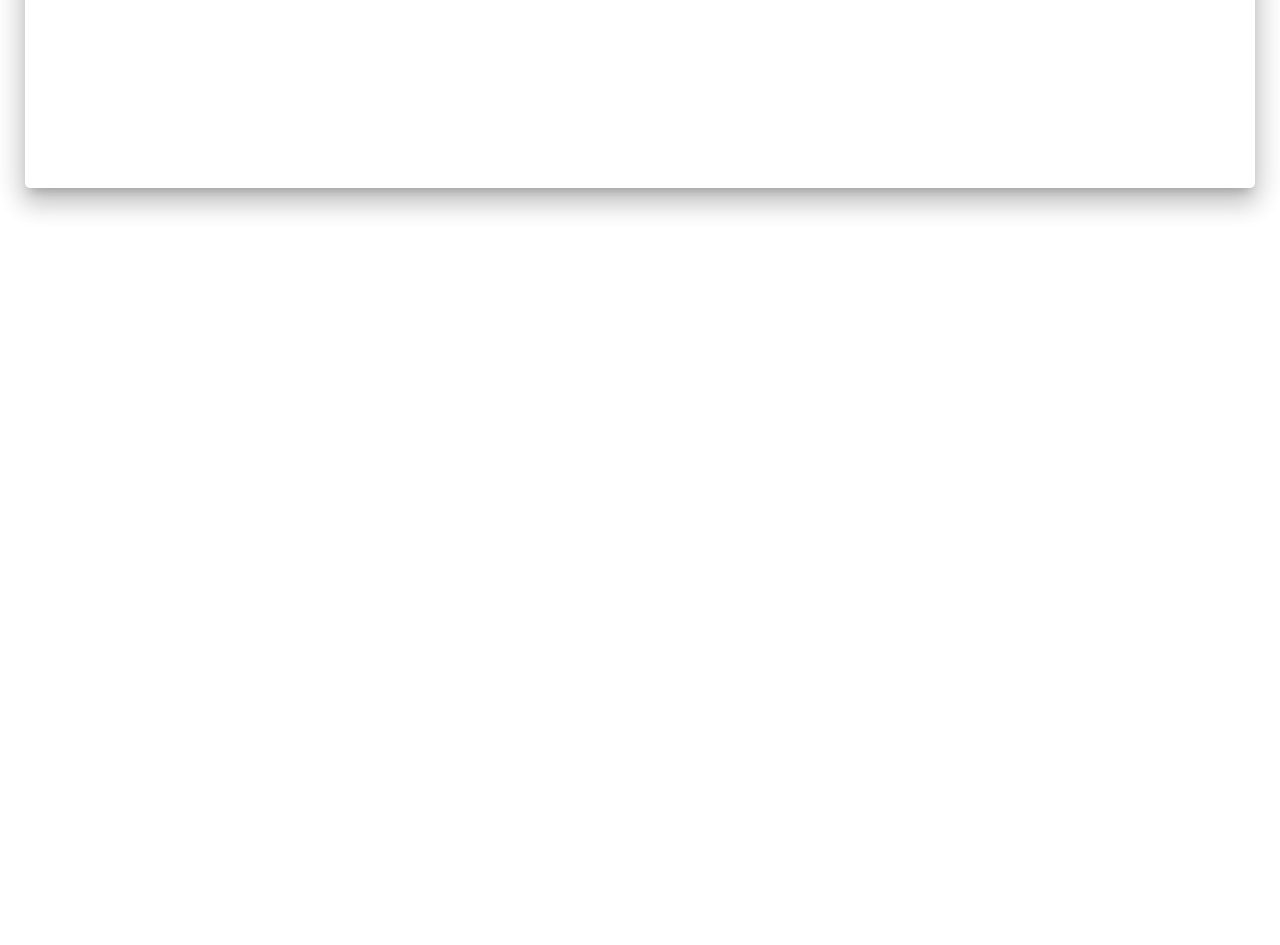
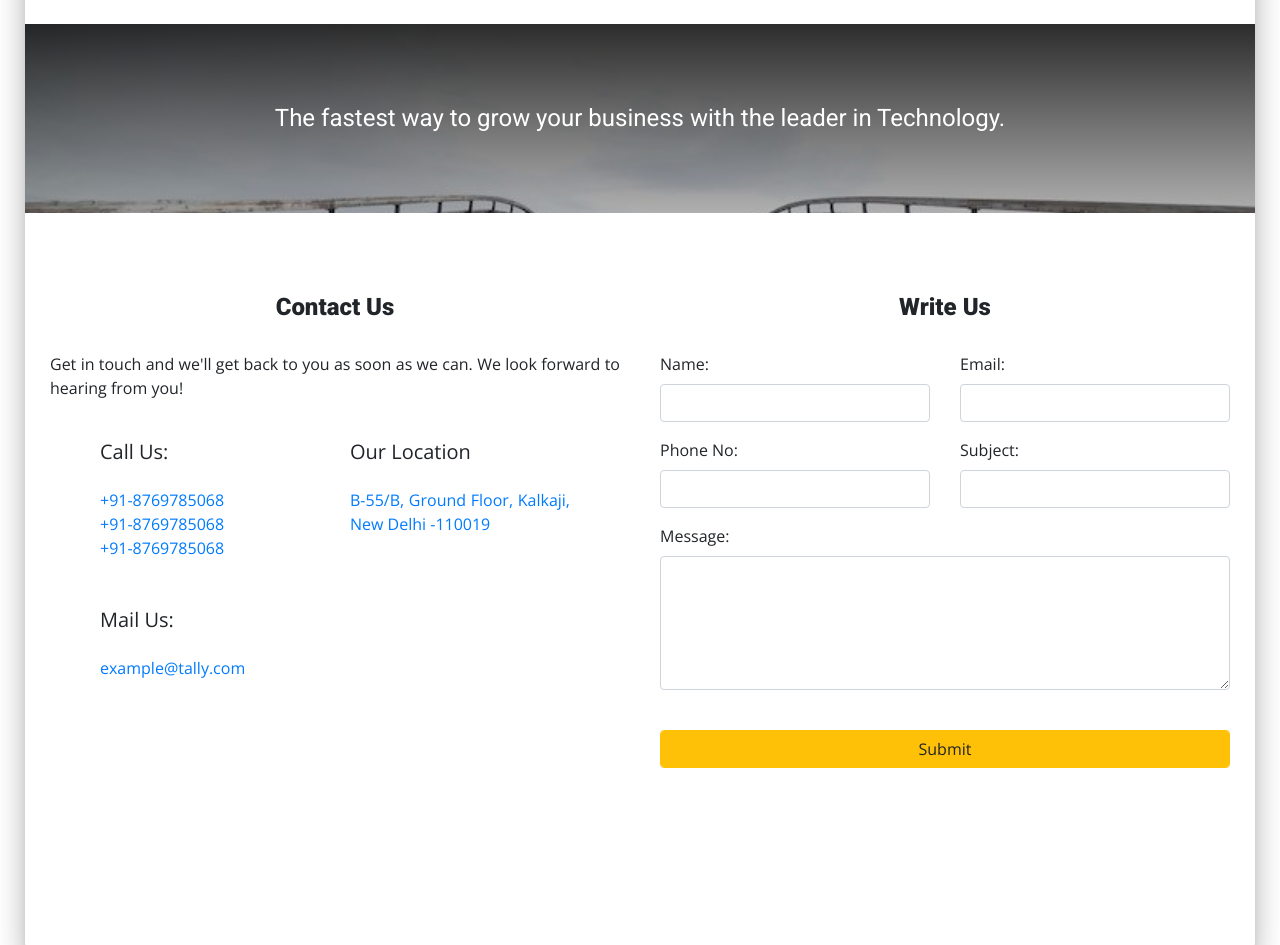
Before and after one commit to subodhk01/RedNetWeb-Website, a plain HTML site: page index.html in a window 1280 px wide. Shown: the part 1597-2542 px from the top of the page. Before the commit the page ends 1895 px from the top, so only its background shows below. Drawn offline with nearby package versions, Linux system fonts and the light colour scheme.

Commit message:
Added contact section

```diff
--- a/index.css
+++ b/index.css
@@ -70,6 +70,7 @@ header .navbar-collapse {
 .floating-box {
     width: 100%;
     display: flex;
+    flex-direction: column;
     align-items: center;
     position: relative;
     top: -85px;
@@ -85,3 +86,25 @@ header .navbar-collapse {
         padding: 50px 5px;
     }
 }
+.section-benefits {
+    max-width: 1500px;
+    margin: auto;
+}
+.section-imageback {
+    background: linear-gradient(rgba(0,0,0,0.8),rgba(0,0,0,0.2)),url('./images/bridge.jpg');
+    background-size: cover;
+    position: relative;
+    padding: 80px 20px;
+    text-align: center;
+    color: white;
+    font-family: "Roboto";
+}
+.section-contact {
+    padding: 50px 20px;
+    text-align: justify;
+}
+.contact-content {
+    max-width: 500px;
+    margin: auto;
+    margin-top: 40px;
+}
--- a/index.html
+++ b/index.html
@@ -11,8 +11,8 @@
         <script src="https://ajax.googleapis.com/ajax/libs/jquery/3.4.1/jquery.min.js"></script>
         <script src="https://maxcdn.bootstrapcdn.com/bootstrap/4.4.1/js/bootstrap.min.js"></script>
         <script src='https://kit.fontawesome.com/a076d05399.js'></script>
+        <link rel="stylesheet" href="style.css">
         <link rel="stylesheet" href="index.css">
-        <link rel="stylesheet" href="style.css">
     </head>
     <body>
         <header>
@@ -60,7 +60,7 @@
             </section>
             <section class="section-default section-floatingbox">
                 <div class="floating-box">
-                    <section class="section-default">
+                    <section class="section-default section-benefits">
                         <div class="section-heading">
                             <h3>Benefits Of Cloud Tally</h3>
                         </div>
@@ -154,6 +154,74 @@
                             </div>
                         </div>
                     </section>
+                    <section class="section-default section-imageback">
+                        <h4>The fastest way to grow your business with the leader in Technology.</h4>
+                    </section>
+                    <section class="section-default section-contact">
+                        <div class="row">
+                            <div class="col-sm-12 col-md-12 col-lg-6 half-container">
+                                <div class="half-content">
+                                    <div class="half-heading"><h4>Contact Us</h4></div>
+                                    <div class="half-content">
+                                        Get in touch and we'll get back to you as soon as we can.  We look forward to hearing from you!<br>
+                                        <div class="row contact-content">
+                                            <div class="col-6">
+                                                <h5>Call Us:</h5><br>
+                                                <a href="">+91-8769785068</a><br>
+                                                <a href="">+91-8769785068</a><br>
+                                                <a href="">+91-8769785068</a><br><br><br>
+                                                <h5>Mail Us:</h5><br>
+                                                <a href="">example@tally.com</a>
+                                            </div>
+                                            <div class="col-6">
+                                                <h5>Our Location</h5><br>
+                                                <a href="">B-55/B, Ground Floor, Kalkaji, New Delhi -110019</a><br>
+                                            </div>
+                                        </div>
+                                    </div>
+                                </div>
+                            </div>
+                            <div class="col-sm-12 col-md-12 col-lg-6 half-container">
+                                <div class="half-content">
+                                    <div class="half-heading"><h4>Write Us</h4></div>
+                                    <div class="half-content">
+                                        <form>
+                                            <div class="form-group">
+                                                <div class="row">
+                                                    <div class="col-6">
+                                                        <label>Name:</label>
+                                                        <input class="form-control" type="text" name="name" required/>
+                                                    </div>
+                                                    <div class="col-6">
+                                                        <label>Email:</label>
+                                                        <input class="form-control" type="email" name="email" required/>
+                                                    </div>
+                                                </div>
+                                            </div>
+                                            <div class="form-group">
+                                                <div class="row">
+                                                    <div class="col-6">
+                                                        <label>Phone No:</label>
+                                                        <input class="form-control" type="number" name="phone" required/>
+                                                    </div>
+                                                    <div class="col-6">
+                                                        <label>Subject:</label>
+                                                        <input class="form-control" type="text" name="subject" required/>
+                                                    </div>
+                                                </div>
+                                            </div>
+                                            <div class="form-group">
+                                                <label>Message:</label>
+                                                <textarea class="form-control" name="message" rows="5" required></textarea>
+                                            </div>
+                                            <br>
+                                            <input type="submit" class="form-control btn btn-warning" value="Submit" />
+                                        </form>
+                                    </div>
+                                </div>
+                            </div>
+                        </div>
+                    </section>
                 </div>
             </section>
         </main>
--- a/style.css
+++ b/style.css
@@ -2,9 +2,13 @@ h1{font-family: 'Roboto'; font-weight: 900;}
 h2{font-family: 'Roboto'; font-weight: 900;}
 h3{font-family: 'Roboto'; font-weight: 900; letter-spacing: 0.7px;}
 h6{font-weight: 400;}
+h1,h2,h3,h4,h5,h6 {
+    margin: 0;
+}
 
 .section-default {
     width: 100%;
+    font-family: "Open Sans";
 }
 .section-full {
     min-height: 100%;
@@ -35,10 +39,11 @@ h6{font-weight: 400;}
 }
 
 .card-container {
-    padding: 30px 70px;
+    padding: 30px 40px;
+    transition: 0.4s;
 }
 .card {
-    border: 1px solid rgb(255, 255, 255);
+    border: none;
     padding: 30px 10px;
 }
 .card-img img {
@@ -62,3 +67,23 @@ h6{font-weight: 400;}
         padding: 30px 10px;
     }
 }
+@media(max-width: 576px){
+    .card-container{
+        padding: 0px;
+    }
+}
+.half-container {
+    padding: 30px 20px;
+}
+.half-heading {
+    font-family: 'Roboto';
+    text-align: center;
+    margin-bottom: 30px;
+}
+.half-heading h4 {
+    font-weight: 600;
+}
+.half-content {
+    max-width: 600px;
+    margin: auto;
+}
```
Also changed, not shown: images/bridge.jpg (added), images/ui1.jpg (added).
